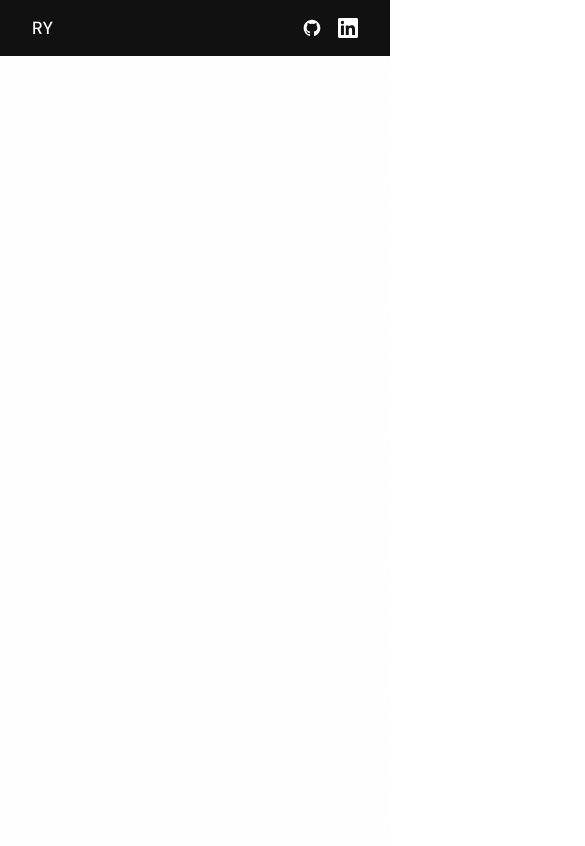
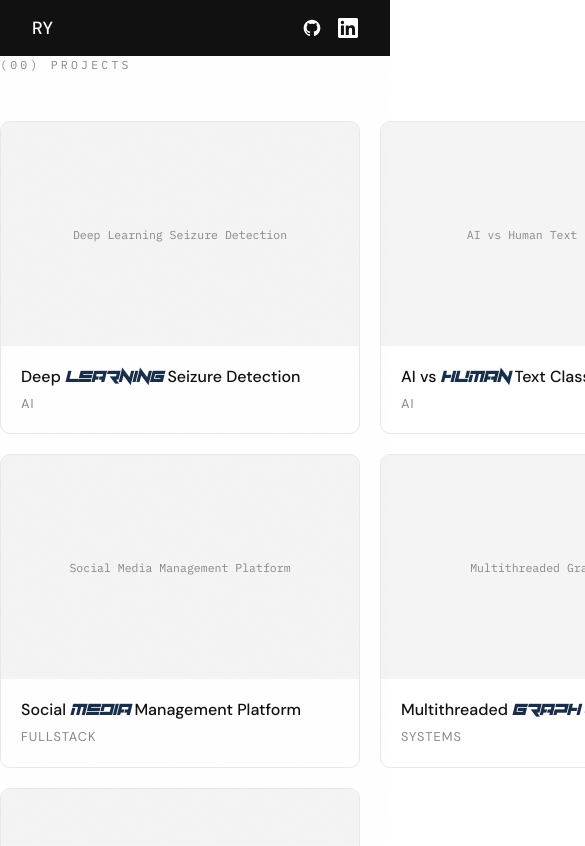
Before and after one commit to RonenYakov/my-landing-page, a React (Vite) app: page / in a window 390 px wide. Shown: the top 846 px of the page, 585 px wide, since content can reach past the window. Built offline with nearby package versions, Linux system fonts and the light colour scheme.

Commit message:
feat: horizontal project scroll with GSAP + mobile grid

```diff
--- a/src/App.tsx
+++ b/src/App.tsx
@@ -1,11 +1,12 @@
 import { NavBar } from './components/NavBar'
+import { ProjectScroll } from './components/ProjectScroll'
 
 export default function App() {
   return (
     <>
       <NavBar />
       <main style={{ paddingTop: '56px' }}>
-        {/* sections mount here */}
+        <ProjectScroll />
       </main>
     </>
   )
--- a/src/components/ProjectCard.tsx
+++ b/src/components/ProjectCard.tsx
@@ -36,7 +36,7 @@ function HighlightTitle({
   )
 }
 
-export default function ProjectCard({ project }: ProjectCardProps) {
+export function ProjectCard({ project }: ProjectCardProps) {
   const [hovered, setHovered] = useState(false)
 
   return (
--- /dev/null
+++ b/src/components/ProjectScroll.tsx
@@ -0,0 +1,85 @@
+import { useRef, useEffect, useState } from 'react'
+import { gsap } from 'gsap'
+import { ScrollTrigger } from 'gsap/ScrollTrigger'
+import { projects } from '../data/projects'
+import { ProjectCard } from './ProjectCard'
+
+gsap.registerPlugin(ScrollTrigger)
+
+export function ProjectScroll() {
+  const wrapRef = useRef<HTMLDivElement>(null)
+  const trackRef = useRef<HTMLDivElement>(null)
+  const [progress, setProgress] = useState(0)
+  const [isMobile, setIsMobile] = useState(false)
+
+  useEffect(() => {
+    const mq = window.matchMedia('(max-width: 767px)')
+    setIsMobile(mq.matches)
+    const handler = (e: MediaQueryListEvent) => setIsMobile(e.matches)
+    mq.addEventListener('change', handler)
+    return () => mq.removeEventListener('change', handler)
+  }, [])
+
+  useEffect(() => {
+    if (isMobile || !wrapRef.current || !trackRef.current) return
+
+    const ctx = gsap.context(() => {
+      const distance = trackRef.current!.scrollWidth - window.innerWidth
+
+      gsap.to(trackRef.current, {
+        x: -distance,
+        ease: 'none',
+        scrollTrigger: {
+          trigger: wrapRef.current,
+          start: 'top top',
+          end: () => `+=${distance}`,
+          pin: true,
+          scrub: 1,
+          invalidateOnRefresh: true,
+          onUpdate: (self) => setProgress(self.progress),
+        },
+      })
+    }, wrapRef)
+
+    return () => ctx.revert()
+  }, [isMobile])
+
+  if (isMobile) {
+    return (
+      <section id="projects" style={{ padding: 'clamp(80px,12vw,160px) clamp(1.5rem,5vw,4rem)' }}>
+        <p style={{ fontFamily: 'IBM Plex Mono, monospace', fontSize: '0.72rem', letterSpacing: '0.28em', textTransform: 'uppercase' as const, color: 'var(--muted)', marginBottom: '3rem' }}>
+          (00) projects
+        </p>
+        <div style={{ display: 'grid', gridTemplateColumns: 'repeat(2, 1fr)', gap: '1.25rem' }}>
+          {projects.map(p => <ProjectCard key={p.id} project={p} />)}
+        </div>
+      </section>
+    )
+  }
+
+  return (
+    <section id="projects" ref={wrapRef} style={{ position: 'relative', overflow: 'hidden' }}>
+      {/* Progress bar */}
+      <div style={{
+        position: 'absolute', top: 0, left: 0, height: '2px',
+        background: 'var(--navy)', width: `${progress * 100}%`, zIndex: 10,
+      }} />
+
+      {/* Eyebrow */}
+      <div style={{ position: 'absolute', top: 'clamp(80px,12vw,160px)', left: 'clamp(2rem,8vw,8rem)', zIndex: 5 }}>
+        <p style={{ fontFamily: 'IBM Plex Mono, monospace', fontSize: '0.72rem', letterSpacing: '0.28em', textTransform: 'uppercase' as const, color: 'var(--muted)' }}>
+          (00) projects
+        </p>
+      </div>
+
+      {/* Track */}
+      <div ref={trackRef} style={{
+        display: 'flex', alignItems: 'center', height: '100vh',
+        paddingLeft: 'clamp(2rem,8vw,8rem)', paddingRight: '4rem',
+        gap: '2rem', willChange: 'transform',
+      }}>
+        {projects.map(p => <ProjectCard key={p.id} project={p} />)}
+      </div>
+    </section>
+  )
+}
```
